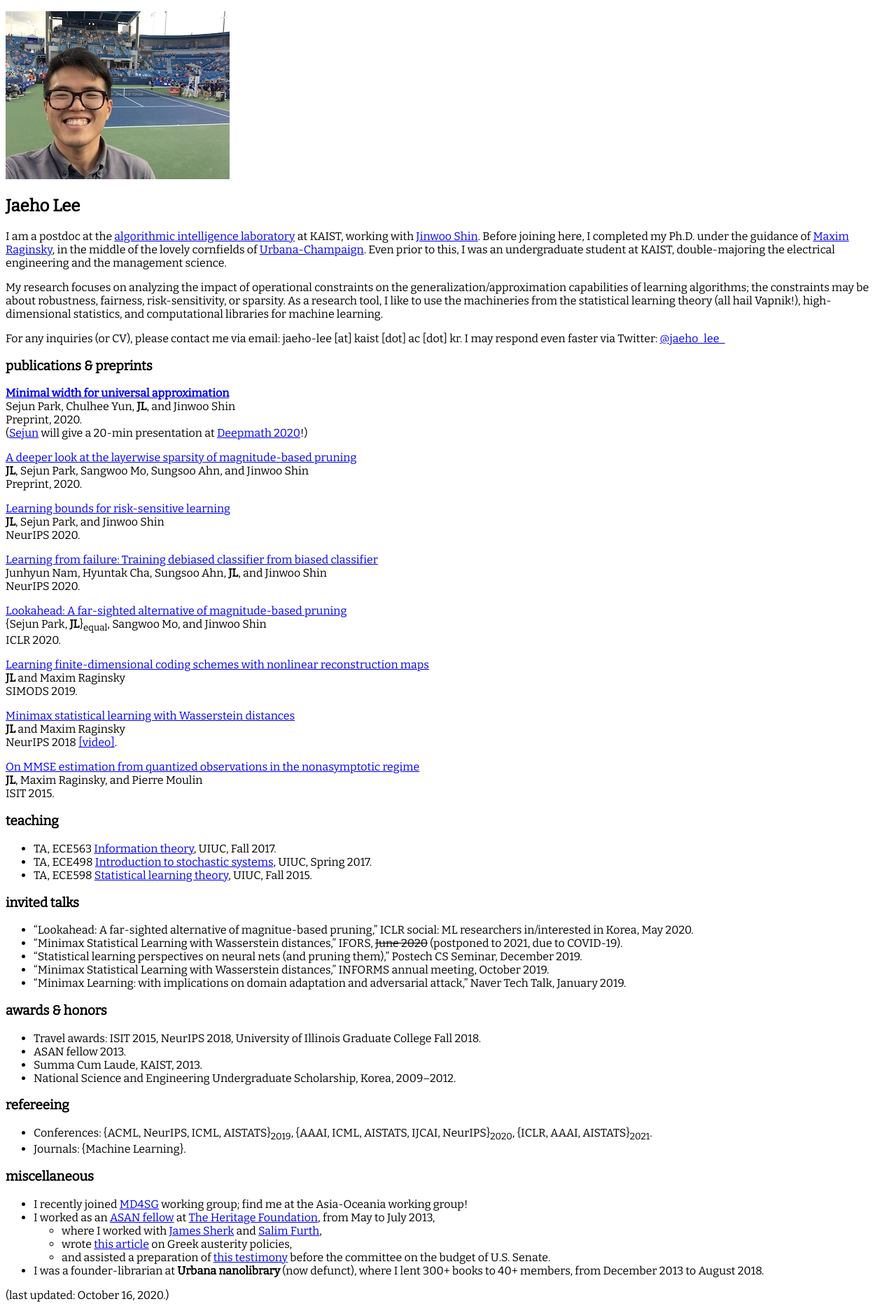
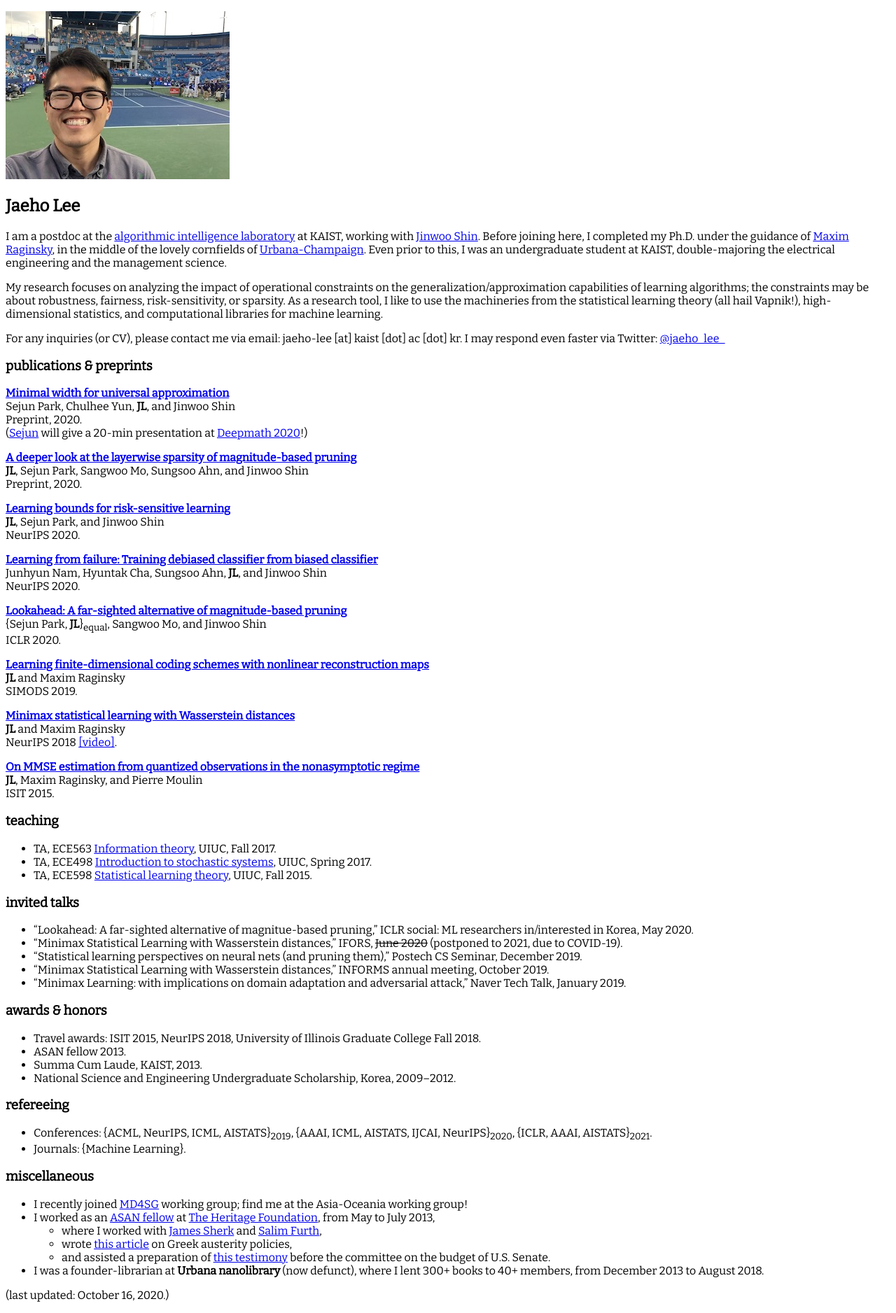
Before and after one commit to jaeho-lee/jaeho-lee.github.io, a Jekyll site: the page built from index.md, in a window 1280 px wide. Shown: the whole page at 70% size. Built offline with Jekyll 4.4.1, drawn with Linux system fonts in a browser that asks for light colours.

```diff
--- a/index.md
+++ b/index.md
@@ -25,31 +25,31 @@ Sejun Park, Chulhee Yun, **JL**, and Jinwoo Shin
 Preprint, 2020.
 ([Sejun](https://sites.google.com/site/sejunparksite/) will give a 20-min presentation at [Deepmath 2020](https://deepmath-conference.com)!)
 
-[A deeper look at the layerwise sparsity of magnitude-based pruning](https://arxiv.org/abs/2010.07611)
+**[A deeper look at the layerwise sparsity of magnitude-based pruning](https://arxiv.org/abs/2010.07611)**
 **JL**, Sejun Park, Sangwoo Mo, Sungsoo Ahn, and Jinwoo Shin
 Preprint, 2020.
 
-[Learning bounds for risk-sensitive learning](https://arxiv.org/abs/2006.08138)
+**[Learning bounds for risk-sensitive learning](https://arxiv.org/abs/2006.08138)**
 **JL**, Sejun Park, and Jinwoo Shin
 NeurIPS 2020.
 
-[Learning from failure: Training debiased classifier from biased classifier](https://arxiv.org/abs/2007.02561)
+**[Learning from failure: Training debiased classifier from biased classifier](https://arxiv.org/abs/2007.02561)**
 Junhyun Nam, Hyuntak Cha, Sungsoo Ahn, **JL**, and Jinwoo Shin
 NeurIPS 2020.
 
-[Lookahead: A far-sighted alternative of magnitude-based pruning](https://openreview.net/forum?id=ryl3ygHYDB)
+**[Lookahead: A far-sighted alternative of magnitude-based pruning](https://openreview.net/forum?id=ryl3ygHYDB)**
 {Sejun Park, **JL**}<sub>equal</sub>, Sangwoo Mo, and Jinwoo Shin
 ICLR 2020.
 
-[Learning finite-dimensional coding schemes with nonlinear reconstruction maps](https://epubs.siam.org/doi/abs/10.1137/18M1234461)
+**[Learning finite-dimensional coding schemes with nonlinear reconstruction maps](https://epubs.siam.org/doi/abs/10.1137/18M1234461)**
 **JL** and Maxim Raginsky
 SIMODS 2019.
 
-[Minimax statistical learning with Wasserstein distances](https://arxiv.org/pdf/1705.07815.pdf)
+**[Minimax statistical learning with Wasserstein distances](https://arxiv.org/pdf/1705.07815.pdf)**
 **JL** and Maxim Raginsky
 NeurIPS 2018 [[video]](https://www.videoken.com/embed/h-nWXfuEpF4?tocitem=38).
 
-[On MMSE estimation from quantized observations in the nonasymptotic regime](https://arxiv.org/pdf/1504.06029.pdf)
+**[On MMSE estimation from quantized observations in the nonasymptotic regime](https://arxiv.org/pdf/1504.06029.pdf)**
 **JL**, Maxim Raginsky, and Pierre Moulin
 ISIT 2015.
 
```
